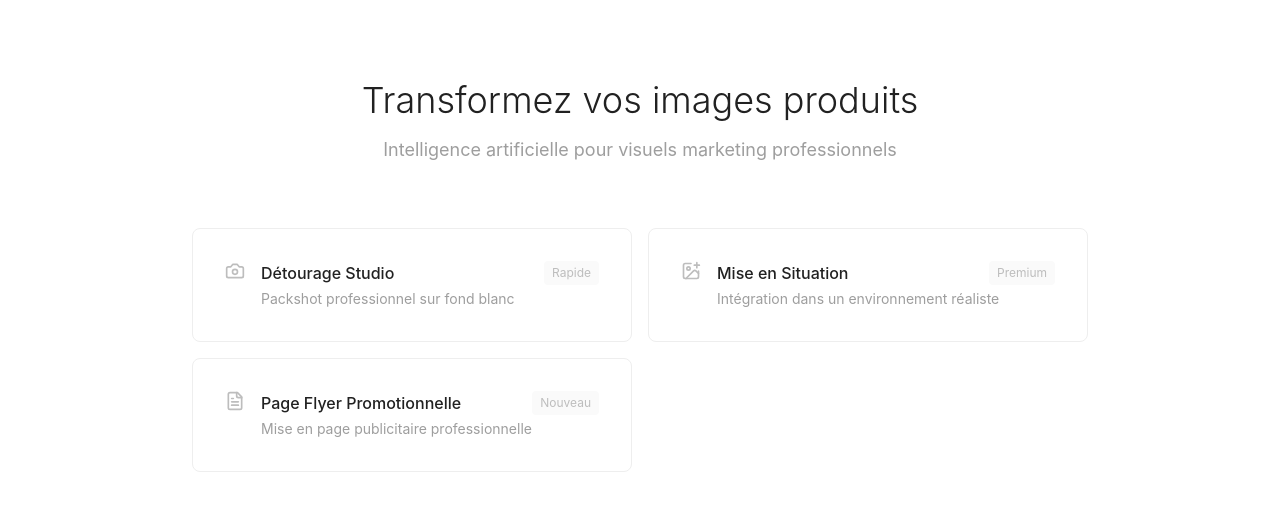
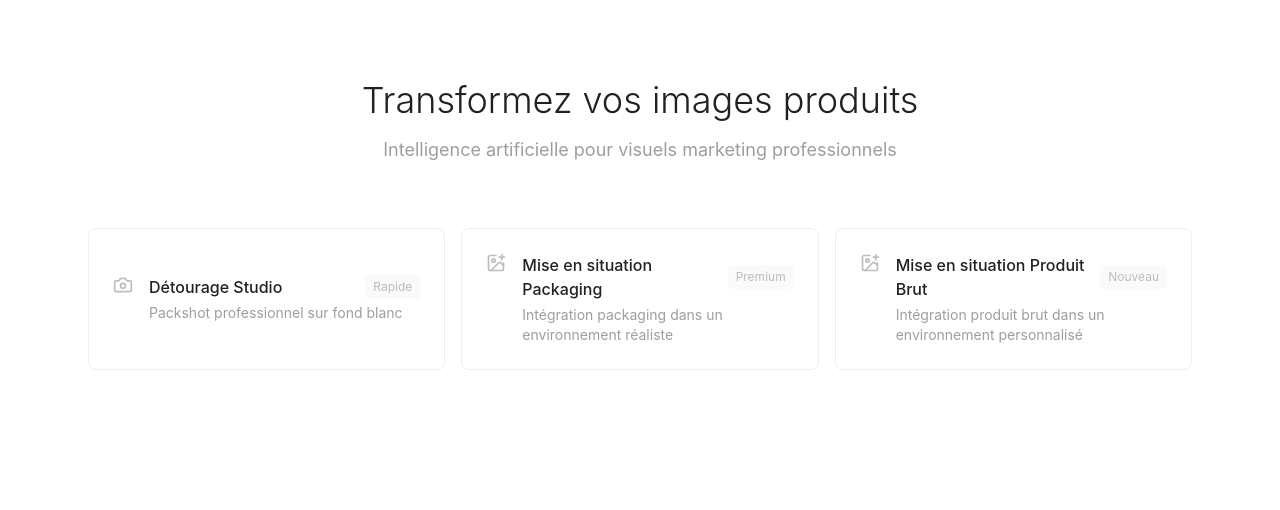
Before and after one commit to pierrefuseau/studio-ia, a React (Vite) app: page / in a window 1280 px wide. Shown: the top 510 px of the page. Built offline with nearby package versions, Linux system fonts and the light colour scheme.

Commit message:
Supprimer Flyer et ajouter Mise en situation Packaging/Produit Brut

```diff
--- a/src/components/HeroSection.tsx
+++ b/src/components/HeroSection.tsx
@@ -15,16 +15,16 @@ export function HeroSection() {
     },
     {
       id: 'scene-composition',
-      name: 'Mise en Situation',
-      description: 'Intégration dans un environnement réaliste',
+      name: 'Mise en situation Packaging',
+      description: 'Intégration packaging dans un environnement réaliste',
       icon: <ImagePlus className="w-5 h-5" />,
       badge: 'Premium'
     },
     {
-      id: 'magazine-layout',
-      name: 'Page Flyer Promotionnelle',
-      description: 'Mise en page publicitaire professionnelle',
-      icon: <FileText className="w-5 h-5" />,
+      id: 'product-scene',
+      name: 'Mise en situation Produit Brut',
+      description: 'Intégration produit brut dans un environnement personnalisé',
+      icon: <ImagePlus className="w-5 h-5" />,
       badge: 'Nouveau'
     }
   ];
@@ -47,12 +47,12 @@ export function HeroSection() {
         </div>
 
         {/* Grille 2x2 simple */}
-        <div className="grid grid-cols-1 md:grid-cols-2 gap-4 max-w-4xl mx-auto">
+        <div className="grid grid-cols-1 md:grid-cols-3 gap-4 max-w-6xl mx-auto">
           {treatments.map((treatment) => (
             <button
               key={treatment.id}
               onClick={() => handleSelectTreatment(treatment.id)}
-              className="group p-8 bg-white border border-gray-200 rounded-lg hover:border-gray-400 transition-all text-left"
+              className="group p-6 bg-white border border-gray-200 rounded-lg hover:border-gray-400 transition-all text-left"
             >
               <div className="flex items-start gap-4">
                 <div className="text-gray-400 group-hover:text-gray-600 transition-colors">
--- a/src/components/TreatmentWorkspace.tsx
+++ b/src/components/TreatmentWorkspace.tsx
@@ -28,8 +28,8 @@ export function TreatmentWorkspace() {
         };
       case 'scene-composition':
         return {
-          name: 'Mise en Situation',
-          description: 'Intégrez votre produit dans un environnement réaliste',
+          name: 'Mise en situation Packaging',
+          description: 'Intégrez votre packaging dans un environnement réaliste',
           icon: <ImagePlus className="w-5 h-5" />,
           fields: [
             {
@@ -40,35 +40,23 @@ export function TreatmentWorkspace() {
             }
           ]
         };
-      case 'magazine-layout':
+      case 'product-scene':
         return {
-          name: 'Page Flyer Promotionnelle A4',
-          description: 'Créez une mise en page publicitaire professionnelle',
-          icon: <FileText className="w-5 h-5" />,
+          name: 'Mise en situation Produit Brut',
+          description: 'Intégrez votre produit brut dans un environnement personnalisé',
+          icon: <ImagePlus className="w-5 h-5" />,
           fields: [
             {
               key: 'productName',
               label: 'Nom du produit',
-              placeholder: 'Ex: iPhone 15 Pro Max Titane Naturel',
+              placeholder: 'Ex: Chaise ergonomique, Gamme mobilier bureau...',
               type: 'input'
             },
             {
-              key: 'productDescription',
-              label: 'Description du produit',
-              placeholder: 'Ex: Le smartphone le plus avancé avec des performances exceptionnelles...',
+              key: 'situationDescription',
+              label: 'Quelle mise en situation ?',
+              placeholder: 'Ex: Dans un bureau moderne avec éclairage naturel, sur un parquet en chêne, ambiance cosy et professionnelle...',
               type: 'textarea'
-            },
-            {
-              key: 'magazineContent',
-              label: 'Contenu de la page',
-              placeholder: 'Ex: Design élégant et minimaliste, mise en avant des caractéristiques techniques...',
-              type: 'textarea'
-            },
-            {
-              key: 'promotion',
-              label: 'Promotion',
-              placeholder: 'Ex: -30% jusqu\'au 31 décembre, Offre limitée, Nouveau produit...',
-              type: 'input'
             }
           ]
         };
--- a/src/components/UploadZone.tsx
+++ b/src/components/UploadZone.tsx
@@ -131,8 +131,8 @@ export function UploadZone() {
   const processImages = useCallback(async () => {
     if (isProcessing || state.products.length === 0) return;
 
-    // Validation spécifique pour la mise en situation
-    if (state.selectedTreatmentType === 'scene-composition') {
+    // Validation spécifique pour les mises en situation
+    if (state.selectedTreatmentType === 'scene-composition' || state.selectedTreatmentType === 'product-scene') {
       const productName = state.product?.name || state.products[0]?.name || state.selectedProduct?.name;
       const productDescription = state.product?.description || state.products[0]?.description || state.selectedProduct?.description;
 
@@ -152,11 +152,13 @@ export function UploadZone() {
         });
         return;
       }
-      if (!productDescription?.trim()) {
+
+      // Description obligatoire seulement pour scene-composition (packaging)
+      if (state.selectedTreatmentType === 'scene-composition' && !productDescription?.trim()) {
         addToast({
           type: 'error',
           title: 'Description requise',
-          description: 'La description est obligatoire pour la mise en situation'
+          description: 'La description est obligatoire pour la mise en situation packaging'
         });
         return;
       }
--- a/src/contexts/AppContext.tsx
+++ b/src/contexts/AppContext.tsx
@@ -23,8 +23,8 @@ const initialState: AppState = {
     },
     {
       id: 'scene-composition',
-      name: 'Mise en Situation',
-      description: 'Intégration dans un environnement réaliste',
+      name: 'Mise en situation Packaging',
+      description: 'Intégration packaging dans un environnement réaliste',
       icon: 'ImagePlus',
       badge: 'Premium',
       enabled: false,
@@ -34,16 +34,15 @@ const initialState: AppState = {
       }
     },
     {
-      id: 'magazine-layout',
-      name: 'Page Flyer Promotionnelle A4',
-      description: 'Mise en page publicitaire professionnelle',
-      icon: 'FileText',
+      id: 'product-scene',
+      name: 'Mise en situation Produit Brut',
+      description: 'Intégration produit brut dans un environnement personnalisé',
+      icon: 'ImagePlus',
       badge: 'Nouveau',
       enabled: false,
       options: {
-        template: 'elegant-minimal',
-        position: 'center',
-        textSize: 'medium'
+        environment: 'custom',
+        lighting: 'natural'
       }
     }
   ],
--- a/src/services/webhookService.ts
+++ b/src/services/webhookService.ts
@@ -52,7 +52,8 @@ export class WebhookService {
         productDescription: payload.productData.description || '',
         treatmentType: payload.treatmentType,
         imagesBase64: imagesBase64,   // ⚡ tableau complet d'images en base64
-        originalFileNames: filesToConvert.map(file => file.name)  // 📝 noms des fichiers originaux
+        originalFileNames: filesToConvert.map(file => file.name),  // 📝 noms des fichiers originaux
+        situationDescription: payload.treatmentParams?.situationPrompt || payload.productData.description || ''
       };
 
       console.log('📤 JSON final à envoyer:', {
@@ -60,7 +61,8 @@ export class WebhookService {
         productDescription: jsonPayload.productDescription,
         treatmentType: jsonPayload.treatmentType,
         imagesCount: jsonPayload.imagesBase64.length,
-        fileNames: jsonPayload.originalFileNames
+        fileNames: jsonPayload.originalFileNames,
+        situationDescription: jsonPayload.situationDescription
       });
 
       console.log('📤 Envoi vers n8n:', {
```
Also changed, not shown: src/components/ProductForm.tsx (+19 -19 lines).
